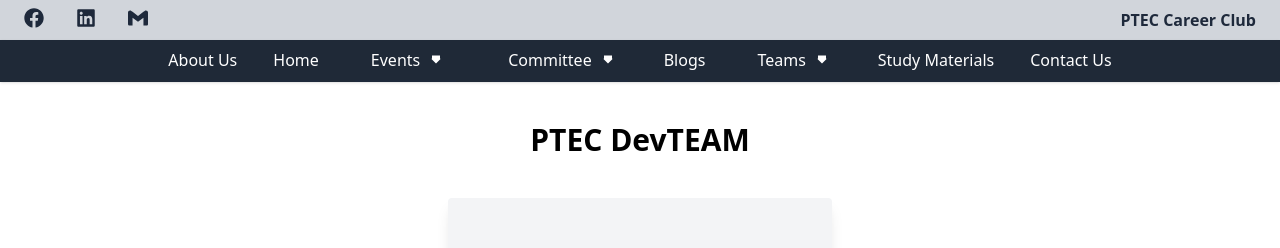
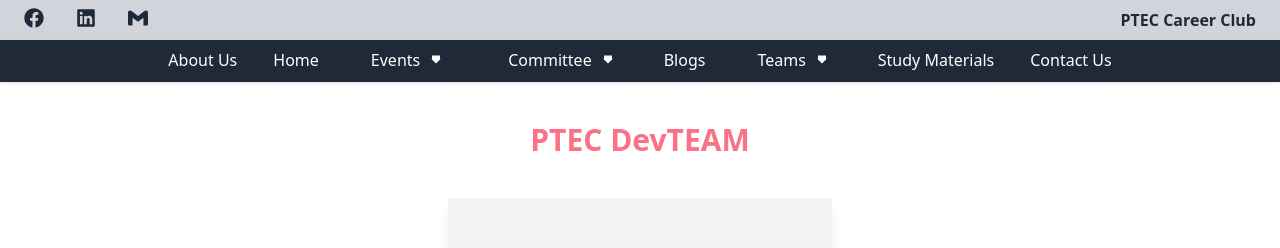
Before and after one commit to Juniorashraf02/pteccc, a Next.js app: page /devTeam in a window 1280 px wide. Shown: the top 248 px of the page. Built offline with nearby package versions, Linux system fonts and the light colour scheme.

Commit message:
designerteam page added

```diff
--- a/src/pages/designerTeam.tsx
+++ b/src/pages/designerTeam.tsx
@@ -0,0 +1,9 @@
+// pages/designerTeam.js
+import React from 'react';
+
+const designerTeam = () => {
+  // Your component logic here
+  return <div>Designer Team Page</div>;
+};
+
+export default designerTeam;
--- a/src/pages/devTeam.tsx
+++ b/src/pages/devTeam.tsx
@@ -17,7 +17,7 @@ export const devTeam = () => {
         <NavigationBar />
         </div>
 
-            <p className="md:text-3xl text-2xl font-bold text-center text-rose-00 py-10">PTEC DevTEAM</p>
+            <p className="md:text-3xl text-2xl font-bold text-center text-rose-400 py-10">PTEC DevTEAM</p>
 
             <div className="max-w-sm rounded overflow-hidden shadow-lg mx-auto bg-gray-100 py-10">
                <div className="pt-5">
```
